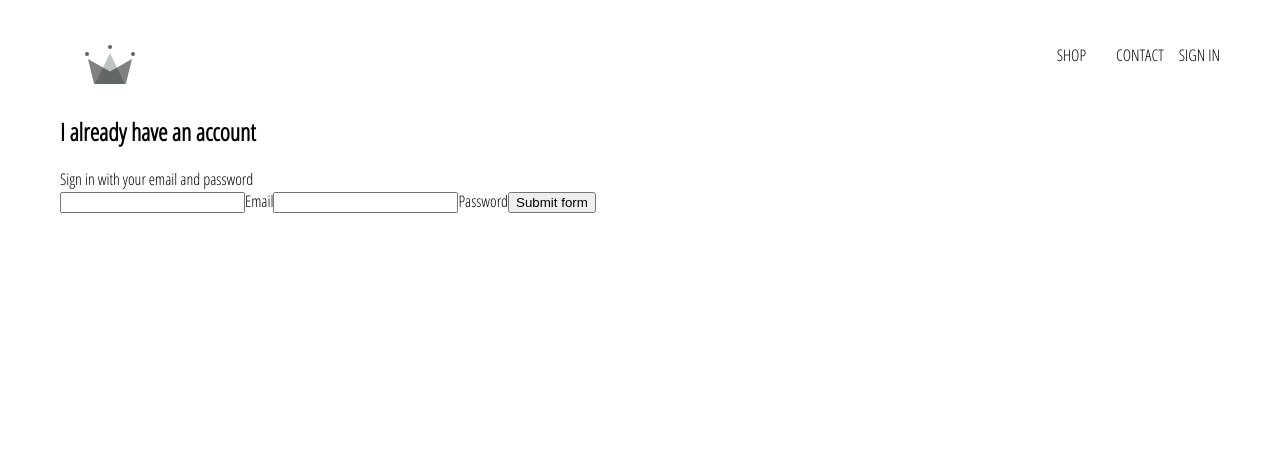
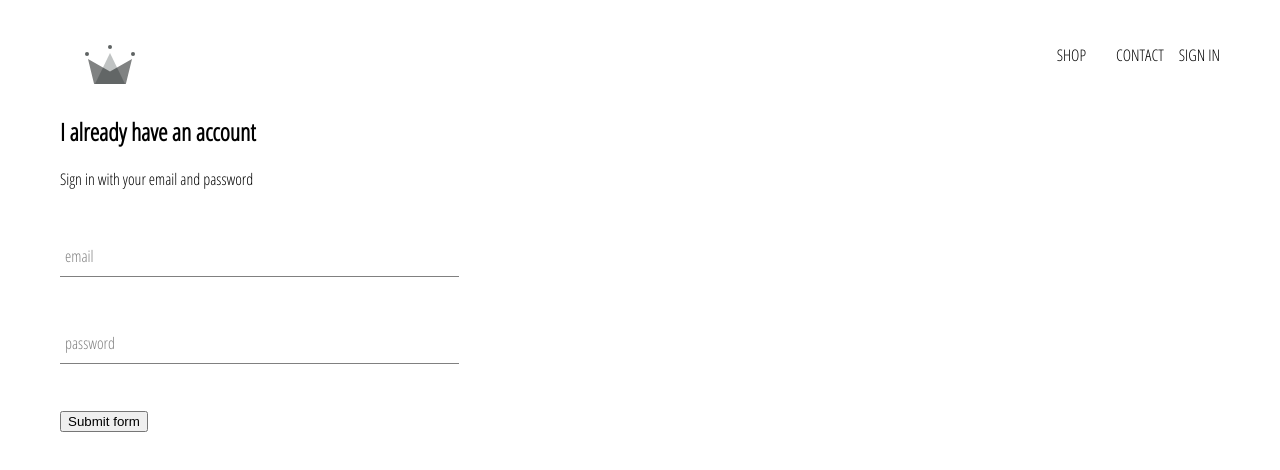
Before and after one commit to kenchose/clothing-eCommerce, a React (Create React App) app: page /signin in a window 1280 px wide. Shown: the top 470 px of the page. Built offline with nearby package versions, Linux system fonts and the light colour scheme.

Commit message:
input components added to form for more versatility

```diff
--- a/src/App.js
+++ b/src/App.js
@@ -5,7 +5,7 @@
 import HomePage from "./pages/Home/Home.component";
 import ShopPage from "./pages/Shop/Shop.component";
 import Header from "./components/Header/Header.component";
-import SignInAndOut from "./pages/SignInAndOut/SignInAndOut";
+import SignInAndOut from "./pages/SignInAndOut/SignInAndOut.component";
 
 const App = () => {
 	return (
--- /dev/null
+++ b/src/components/FormInput/FormInput.component.jsx
@@ -0,0 +1,27 @@
+import React from "react";
+
+import "./FormInput.styles.scss";
+
+const FormInput = ({ handleChange, label, id, ...otherInputProps }) => {
+	return (
+		<div className="group">
+			<input
+				id={id}
+				className="form-input"
+				{...otherInputProps}
+				onChange={handleChange}
+			/>
+			{label ? (
+				<label
+					htmlFor={id}
+					className={`${
+						otherInputProps.value.length ? "shrink" : ""
+					} form-input-label`}>
+					{label}
+				</label>
+			) : null}
+		</div>
+	);
+};
+
+export default FormInput;
--- /dev/null
+++ b/src/components/FormInput/FormInput.styles.scss
@@ -0,0 +1,54 @@
+$sub-color: grey;
+$main-color: black;
+
+@mixin shrinkLabel {
+  top: -14px;
+  font-size: 12px;
+  color: $main-color;
+}
+
+.group {
+  position: relative;
+  margin: 45px 0;
+
+  .form-input {
+    background: none;
+    background-color: white;
+    color: $sub-color;
+    font-size: 18px;
+    padding: 10px 10px 10px 5px;
+    display: block;
+    width: 100%;
+    border: none;
+    border-radius: 0;
+    border-bottom: 1px solid $sub-color;
+    margin: 25px 0;
+
+    &:focus {
+      outline: none;
+    }
+
+    &:focus ~ .form-input-label {
+      @include shrinkLabel();
+    }
+  }
+
+  input[type='password'] {
+    letter-spacing: 0.3em;
+  }
+
+  .form-input-label {
+    color: $sub-color;
+    font-size: 16px;
+    font-weight: normal;
+    position: absolute;
+    pointer-events: none;
+    left: 5px;
+    top: 10px;
+    transition: 300ms ease all;
+
+    &.shrink {
+      @include shrinkLabel();
+    }
+  }
+}
--- a/src/components/SignIn/SignIn.jsx
+++ b/src/components/SignIn/SignIn.component.jsx
@@ -1,6 +1,7 @@
 import React from "react";
 
-import "./SignIn.scss";
+import "./SignIn.styles.scss";
+import FormInput from "../FormInput/FormInput.component";
 
 class SignIn extends React.Component {
 	constructor(props) {
@@ -15,7 +16,6 @@
 	};
 
 	handleChange = (e) => {
-		console.log(e.target.type);
 		const { name, value } = e.target;
 		this.setState({ [name]: value });
 	};
@@ -27,22 +27,24 @@
 				<span>Sign in with your email and password</span>
 
 				<form onSubmit={this.handleSubmit}>
-					<input
+					<FormInput
+						id="email"
 						name="email"
 						type="email"
 						value={this.state.email}
-						onChange={this.handleChange}
+						label="email"
+						handleChange={this.handleChange}
 						required
 					/>
-					<label>Email</label>
-					<input
+					<FormInput
+						id="password"
 						name="password"
 						type="password"
 						value={this.state.password}
-						onChange={this.handleChange}
+						label="password"
+						handleChange={this.handleChange}
 						required
 					/>
-					<label>Password</label>
 					<input type="submit" value="Submit form" />
 				</form>
 			</div>
--- /dev/null
+++ b/src/components/SignIn/SignIn.styles.scss
@@ -0,0 +1,3 @@
+.sign-in{
+  width:30vw;
+}
--- /dev/null
+++ b/src/pages/SignInAndOut/SignInAndOut.component.jsx
@@ -0,0 +1,14 @@
+import React from "react";
+
+import "./SignInAndOut.styles.scss";
+import SignIn from "../../components/SignIn/SignIn.component";
+
+const SignInAndOut = () => {
+	return (
+		<div className="sign-in-and-sign-out">
+			<SignIn />
+		</div>
+	);
+};
+
+export default SignInAndOut;
--- a/src/pages/SignInAndOut/SignInAndOut.jsx
+++ /dev/null
@@ -1,14 +0,0 @@
-import React from "react";
-
-import "./SignInAndOut.scss";
-import SignIn from "../../components/SignIn/SignIn";
-
-const SignInAndOut = () => {
-	return (
-		<div>
-			<SignIn />
-		</div>
-	);
-};
-
-export default SignInAndOut;
```
Also changed, not shown: src/components/SignIn/SignIn.scss (deleted), src/pages/SignInAndOut/SignInAndOut.scss (deleted), src/pages/SignInAndOut/SignInAndOut.styles.scss (added).
